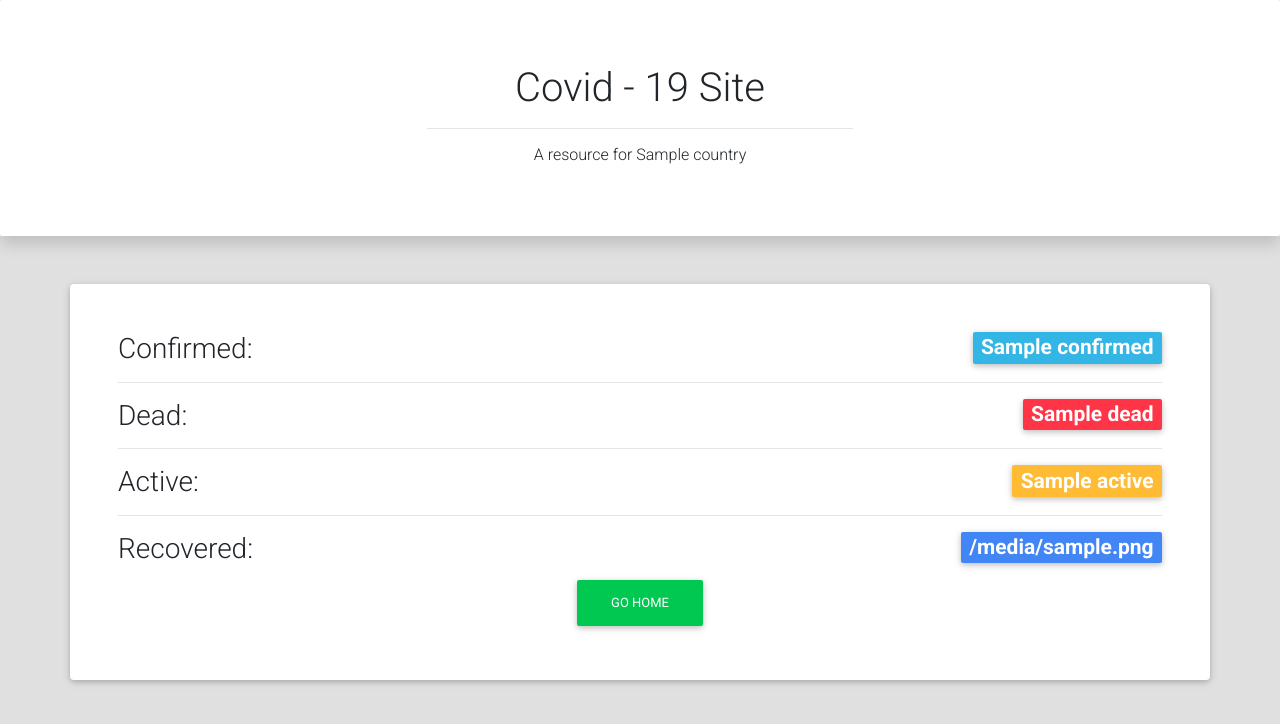
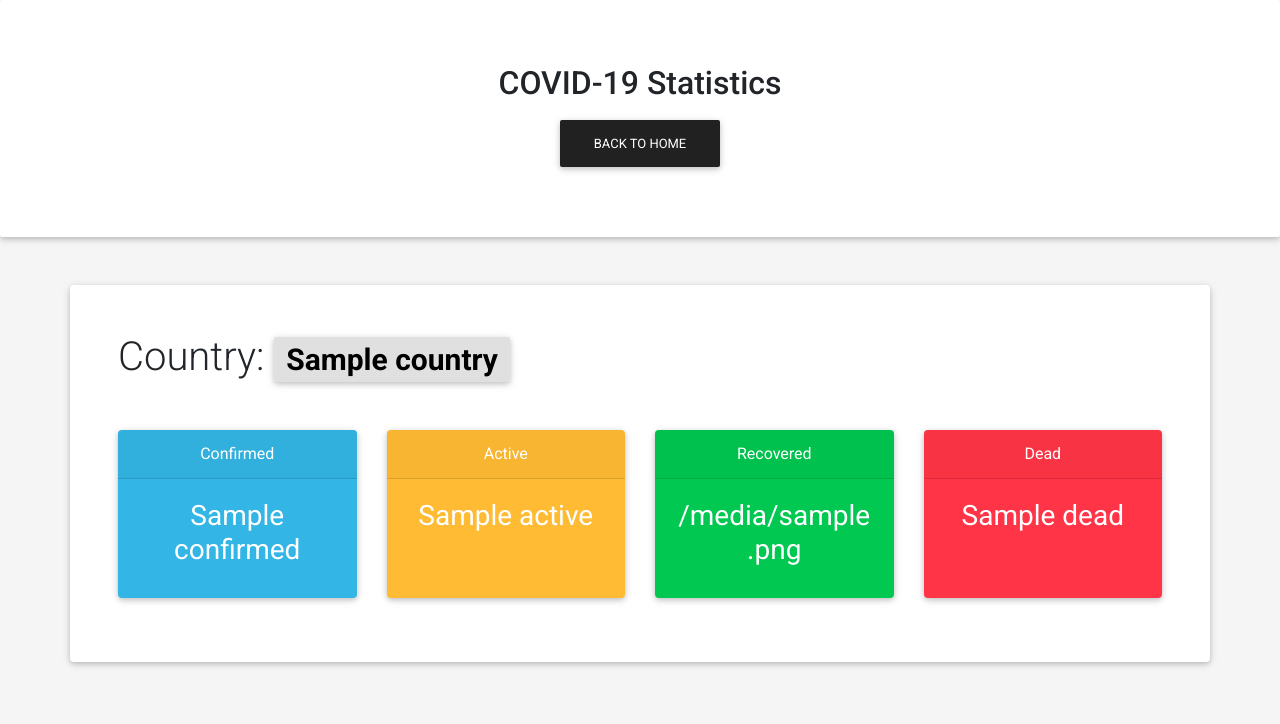
Before and after one commit to mike-menendez/205-group-project, a FastAPI app: template templates/country.html in a window 1280 px wide. Shown: the top 724 px of the page. Run offline with FastAPI, Linux system fonts and the light colour scheme; the template is opened without the code that fills it: most values are stand-ins (such as "Sample title", 1, 10 or a date in 2020); parts of the project's set-up code (start-up, migrations or seed data) failed here and were passed over; some libraries are stand-ins or nearby versions.

Commit message:
Add cleaner and simpler design (#10)
:+1:

```diff
--- a/templates/country.html
+++ b/templates/country.html
@@ -1,25 +1,47 @@
 {% extends "base.html" %}
 {% block content %}
-<body style="background-color: #e0e0e0;" class="animated slideInUp">
-    <div class="jumbotron text-center shadow mb-5">
-        <h1>Covid - 19 Site</h1>
-        <hr style="width: 35%;">
-        <h6>A resource for {{ country }}</h6>
+<body style="background-color: #f5f5f5;">
+
+  <div class="jumbotron text-center">
+    <h2 class="card-title h2">COVID-19 Statistics</h2>
+    <div class="clearfix text-center">
+        <button onclick="window.location.href='/'" class="btn btn-dark">Back to home</button>
     </div>
-    <div class="container card p-5 mt-5">
-        <div>
-            <div>
-                <h3>Confirmed: <span class = "badge badge-info float-right">{{data['confirmed']}}</span></h3>
-                <hr>
-                <h3>Dead: <span class = "badge badge-danger float-right">{{data['dead']}}</span></h3>
-                <hr>
-                <h3>Active: <span class ="badge badge-warning float-right">{{data['active']}}</span></h3>
-                <hr>
-                <h3>Recovered: <span class = "badge badge-primary float-right">{{data['recovered']}}</span></h3>
-            </div>
-            <div class="clearfix text-center">
-                <button onclick="window.location.href='/'" class="btn btn-success">Go Home</button>
-            </div>
+  </div>
+
+
+  <div class="container card p-5 mt-5 animated slideInUp">
+    <h1 style="padding-bottom: 1em;">Country: <span class="badge badge-light">{{ country }}</span></h1>
+
+    <div class="card-deck row d-flex justify-content-center" style="text-align: center;">
+
+      <div class="card text-white bg-info mb-3" style="max-width: 20rem;">
+        <div class="card-header">Confirmed</div>
+        <div class="card-body">
+          <h3 class="card-title">{{data['confirmed']}}</h3>
         </div>
-    </div>
+      </div>
+
+      <div class="card text-white bg-warning mb-3" style="max-width: 20rem;">
+        <div class="card-header">Active</div>
+        <div class="card-body">
+          <h3 class="card-title">{{data['active']}}</h3>
+        </div>
+      </div>
+
+      <div class="card text-white bg-success mb-3" style="max-width: 20rem;">
+        <div class="card-header">Recovered</div>
+        <div class="card-body">
+          <h3 class="card-title">{{data['recovered']}}</h3>
+        </div>
+      </div>
+
+      <div class="card text-white bg-danger mb-3" style="max-width: 20rem;">
+        <div class="card-header">Dead</div>
+        <div class="card-body">
+          <h3 class="card-title">{{data['dead']}}</h3>
+        </div>
+      </div>
+
+  </div>
 {% endblock %}
```
Also changed, not shown: templates/404.html (+9 -11 lines), templates/index.html (+4 -4 lines), templates/base.html (indentation only).
